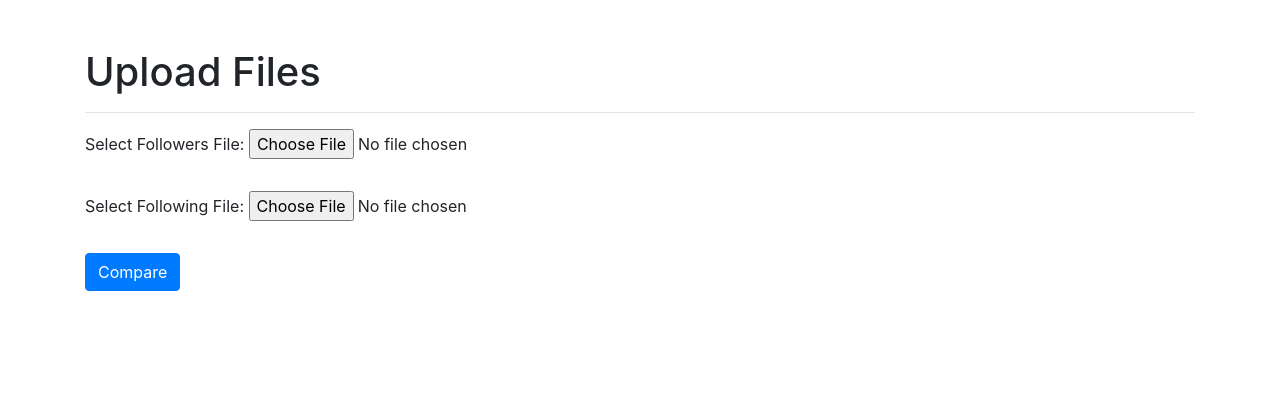
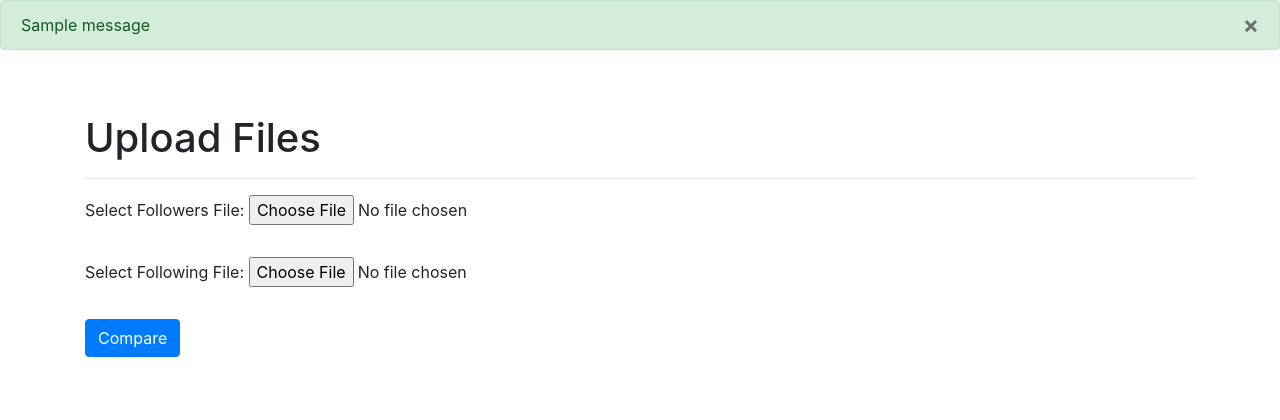
Before and after one commit to Atuk3/Instagram-Unfollower-Finder, a Flask app: page / in a window 1280 px wide. Shown: the part 56-476 px from the top of the page. Run offline with Flask 2, Linux system fonts and the light colour scheme; one stand-in notice (Sample message) is shown; some libraries are stand-ins or nearby versions.

Commit message:
fixed issue

```diff
--- a/main.py
+++ b/main.py
@@ -29,19 +29,23 @@ def home():
         file=form.file.data
         file2=form.file2.data
         if file.filename != "followers.json":
-            flash("Invalid file for Followers.")
-            return render_template('index.html', form=form)
+            # flash("Invalid file for Followers.")
+            flash('Invalid file for Followers.', category='error')
+            return redirect(url_for('home'))
+            # return render_template('index.html', form=form)
 
         if file2.filename != "following.json":
-             flash("Invalid file for Following.")
-             return render_template('index.html', form=form)
+            #  flash("Invalid file for Following.")
+             flash('Invalid file for Following.', category='error')
+             return redirect(url_for('home'))
+            #  return render_template('index.html', form=form)
 
+        else:
+            file.save(os.path.join(os.path.abspath(os.path.dirname(__file__)),app.config['UPLOAD_FOLDER'], secure_filename(file.filename)))
+            file2.save(os.path.join(os.path.abspath(os.path.dirname(__file__)),app.config['UPLOAD_FOLDER'], secure_filename(file2.filename)))
 
-        file.save(os.path.join(os.path.abspath(os.path.dirname(__file__)),app.config['UPLOAD_FOLDER'], secure_filename(file.filename)))
-        file2.save(os.path.join(os.path.abspath(os.path.dirname(__file__)),app.config['UPLOAD_FOLDER'], secure_filename(file2.filename)))
-
-
-        return redirect(url_for('compare_list'))
+            # flash('Files Uploaded Successfully!', category='success')
+            return redirect(url_for('compare_list'))
 
     return render_template('index.html', form=form)
 
--- a/templates/index.html
+++ b/templates/index.html
@@ -30,7 +30,21 @@
             </div>
         </div>
     </nav>
-
+    {% with messages = get_flashed_messages(with_categories=true) %} {% if messages %} {% for category, message in messages %} {% if category == 'error' %}
+    <div class="alert alert-danger alter-dismissable fade show" role="alert">
+        {{ message }}
+        <button type="button" class="close" data-dismiss="alert">
+            <span aria-hidden="true">&times;</span>
+          </button>
+    </div>
+    {% else %}
+    <div class="alert alert-success alter-dismissable fade show" role="alert">
+        {{ message }}
+        <button type="button" class="close" data-dismiss="alert">
+            <span aria-hidden="true">&times;</span>
+          </button>
+    </div>
+    {% endif %} {% endfor %} {% endif %} {% endwith %}
     <br><br>
     <div class="container">
         <div class="row">
```
